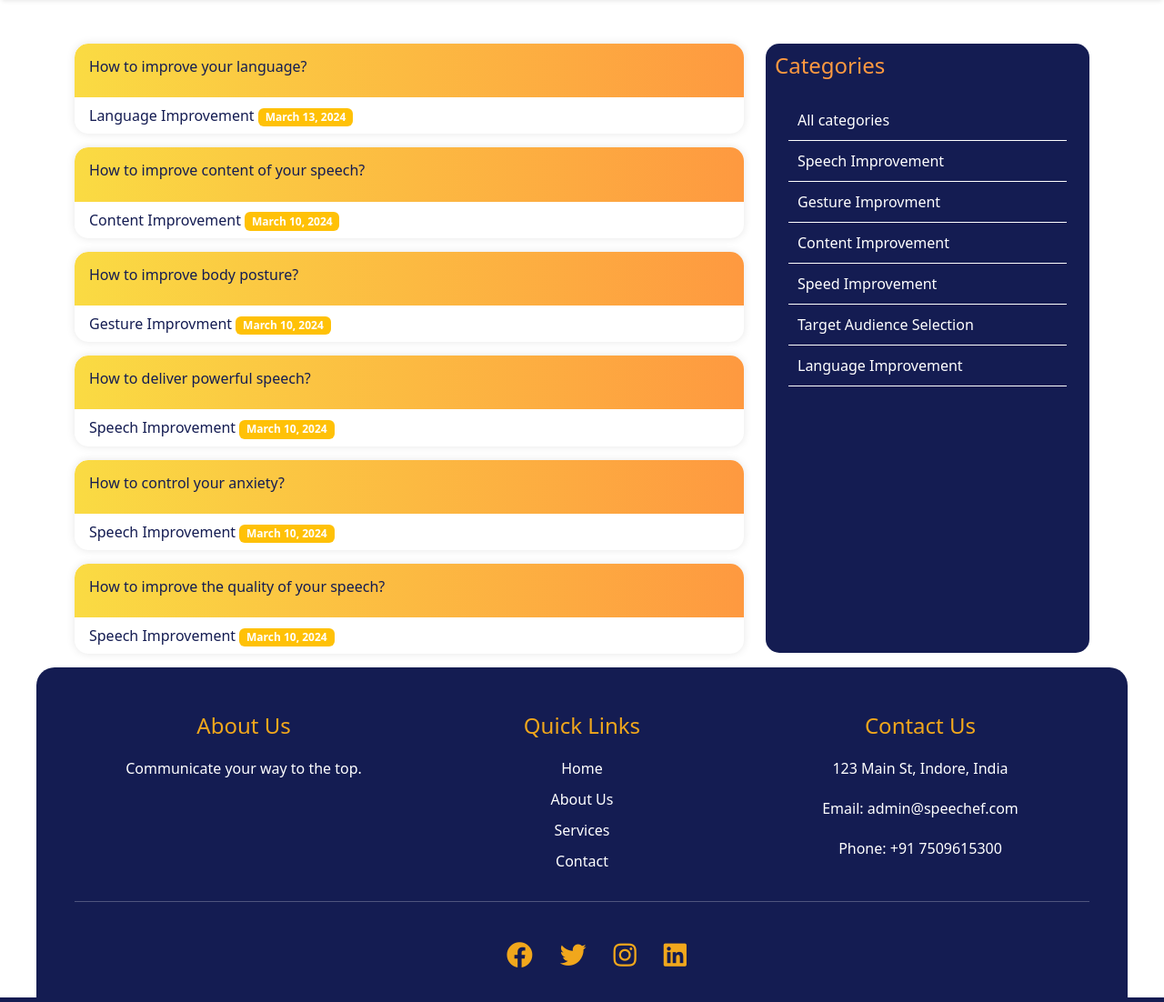
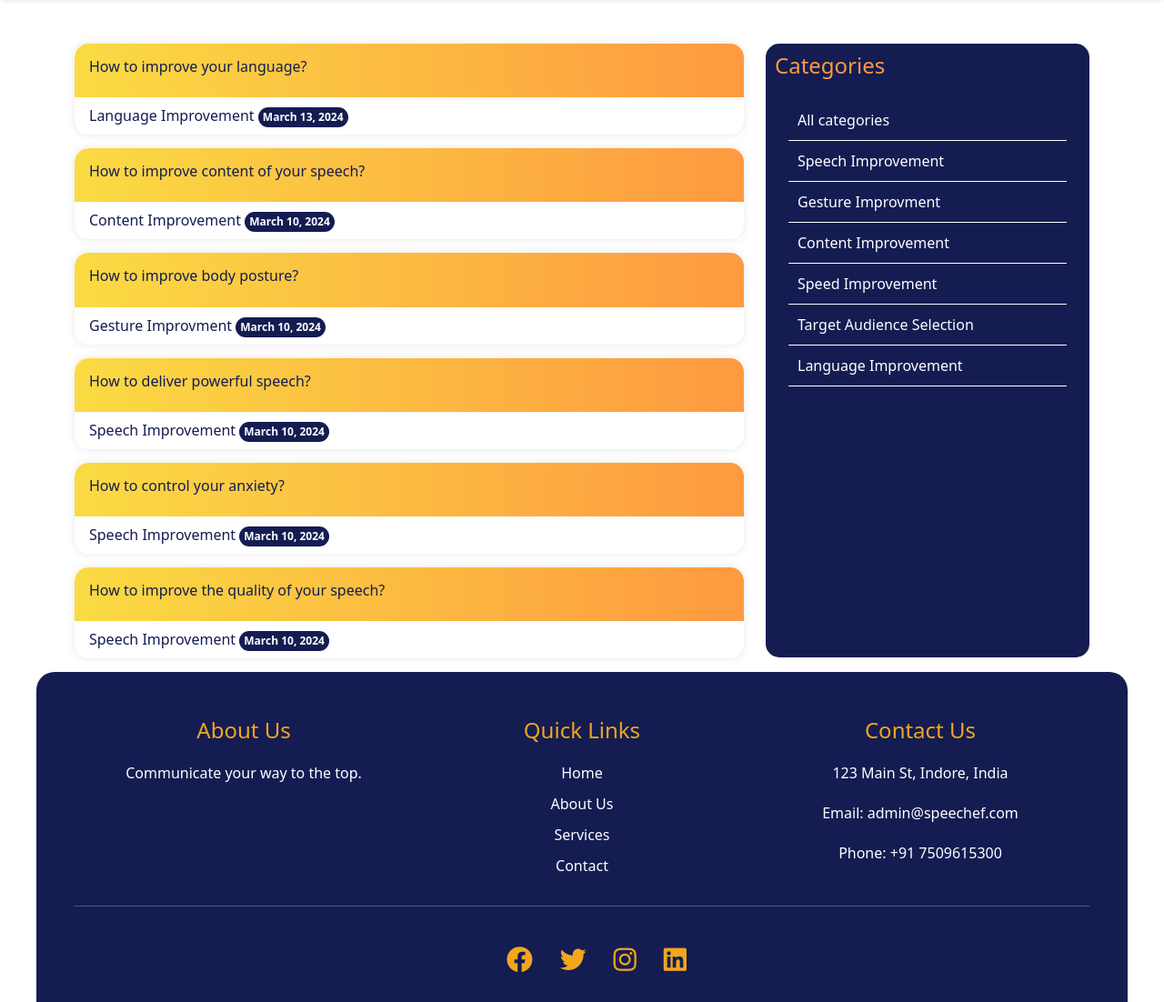
Before and after one commit to Speechef/speechef.core, a Django app: page /learn/ in a window 1280 px wide. Shown: the part 90-1192 px from the top of the page at 91% size. Run offline with Django 5.2, Linux system fonts and the light colour scheme; data comes from the database, SQL or seed files in the repository.

Commit message:
Updated learn design - badge
- updated design for badge

```diff
--- a/learn/templates/learn/index.html
+++ b/learn/templates/learn/index.html
@@ -25,7 +25,7 @@
                 <div class="card-footer">
                   {% for category in post.categories.all %}
                     <span class="text-muted"><a href="{% url 'learn_category' category.name %}">{{ category.name }}</a></span>
-                    <span class="badge bg-warning"> {{ post.created_on.date }}</span>
+                    <span class="badge"> {{ post.created_on.date }}</span>
                   {% endfor %}
                 </div>
               </div>
--- a/static/learn_index.css
+++ b/static/learn_index.css
@@ -64,3 +64,11 @@ a{
     border: none;
     margin: none;
 }
+
+.badge {
+    background-color: #141c52;
+    color: #fff;
+    border-radius: 20px;
+    padding: 5px;
+    /* font-size: 0.8rem; */
+}
```
